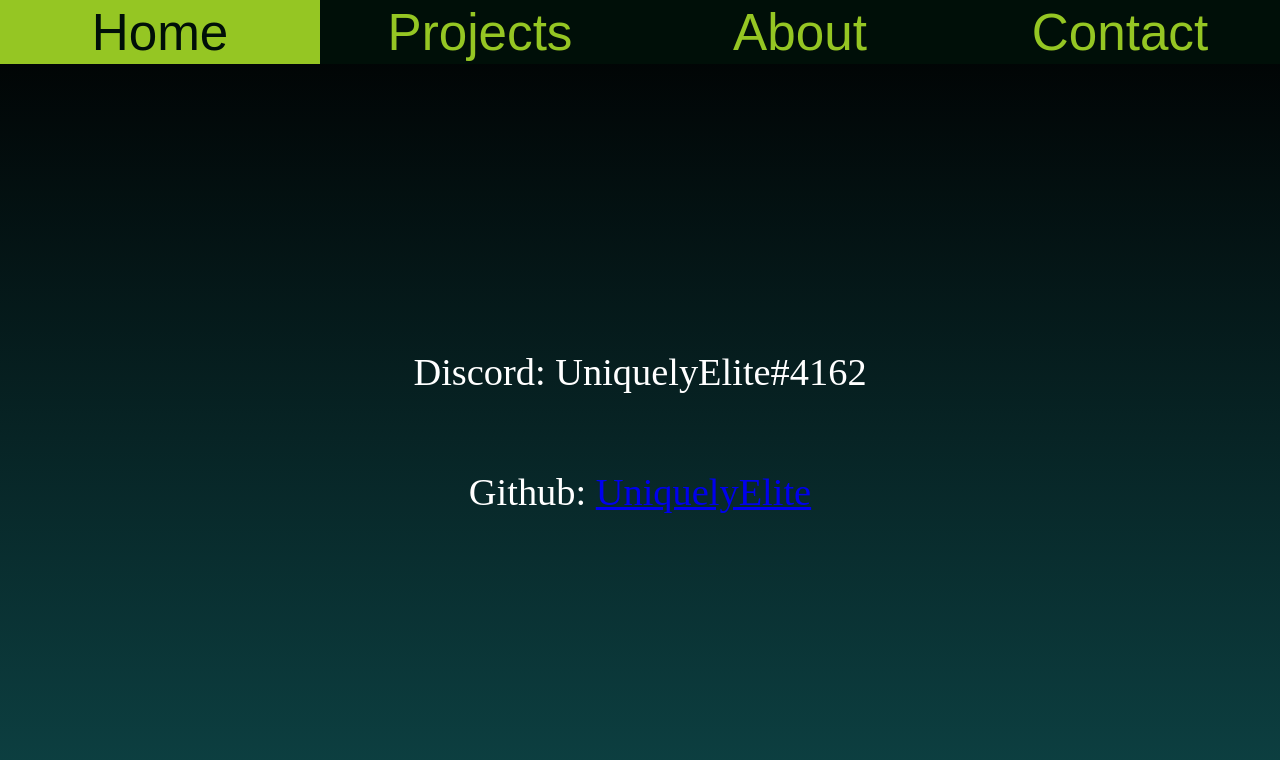
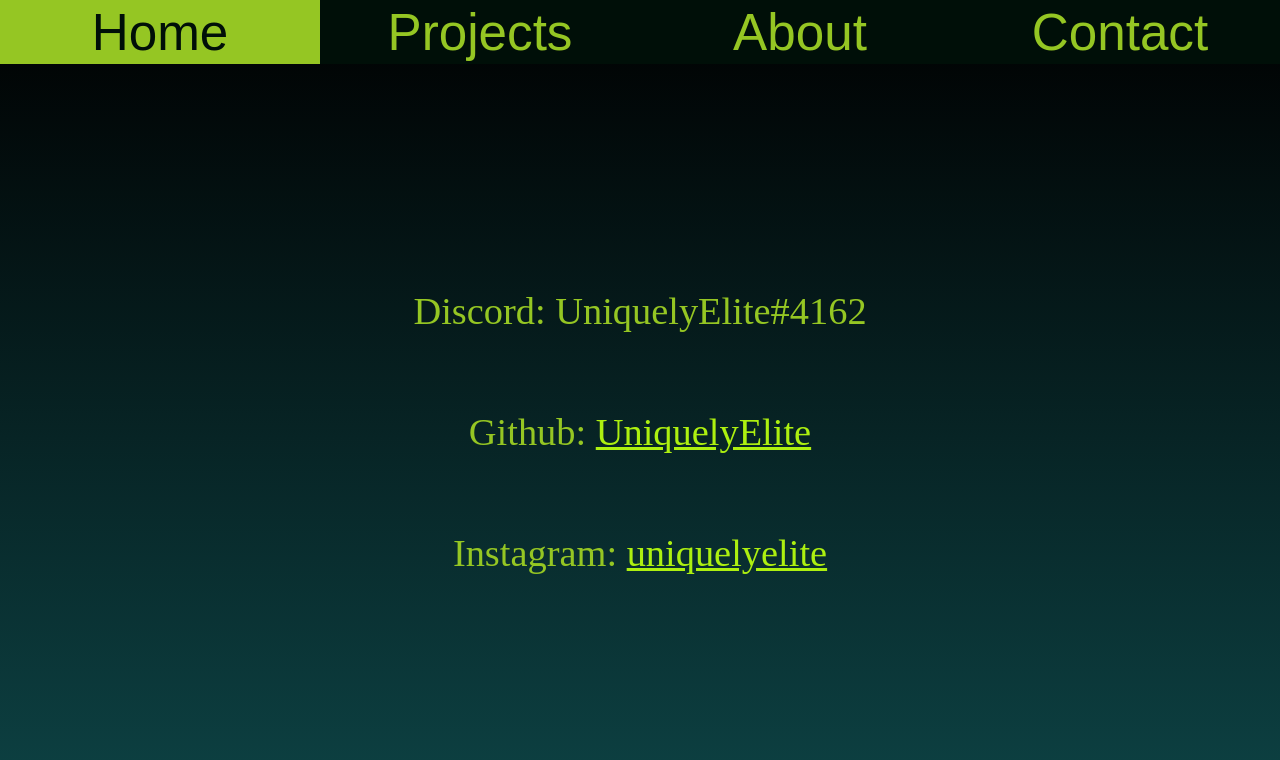
Before and after one commit to UniquelyElite/UniquelyElite.github.io, a plain HTML site: page data/contact.html in a window 1280 px wide. Drawn offline with Linux system fonts and the light colour scheme.

Commit message:
Updated contact list

```diff
--- a/data/contact.css
+++ b/data/contact.css
@@ -11,6 +11,9 @@ body {
     flex-direction: column;
 }
 .contact {
-    color: white;
+    color: #95C623;
     font-size: 3vw;
 }
+:any-link {
+    color: #adf010;
+}
--- a/data/contact.html
+++ b/data/contact.html
@@ -17,6 +17,7 @@
     <div id="wrapper">
         <p class="contact">Discord: UniquelyElite#4162</p>
         <p class="contact">Github: <a href="https://github.com/UniquelyElite">UniquelyElite</a></p>
+        <p class="contact">Instagram: <a href="https://www.instagram.com/uniquelyelite/">uniquelyelite</a></p>
     </div>
 </body>
 <script src="nav.js"></script>
```
